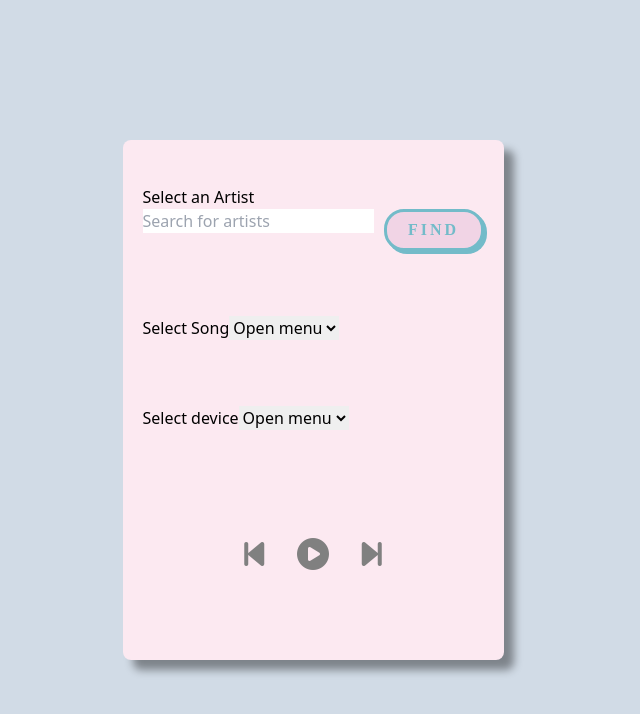
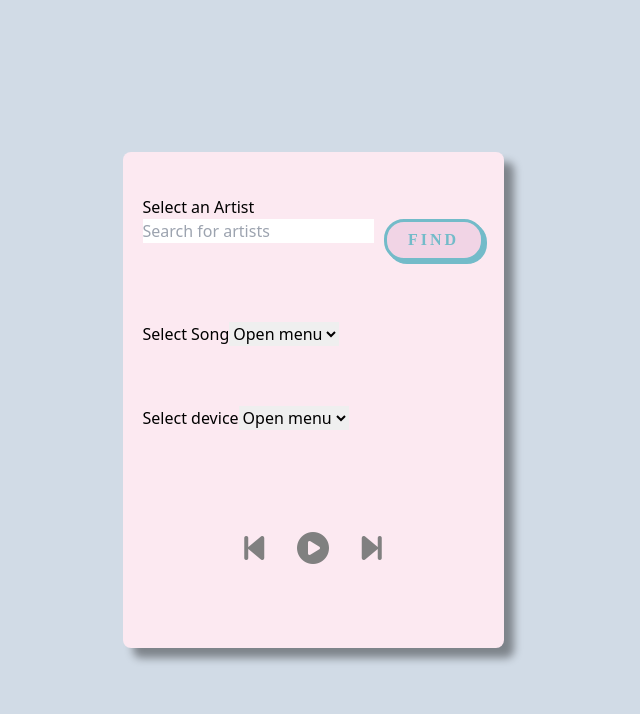
Before and after one commit to ALADM2/Playlist_Creator, a React (Vite) app: page /mainpage in a window 1280 px wide. Shown: the top 714 px of the page, without its empty margins (327-967 px from the left). Built offline with nearby package versions, Linux system fonts and the light colour scheme; a web font is replaced by a local one.

Commit message:
image size

```diff
--- a/src/components/CSS/MainPage.css
+++ b/src/components/CSS/MainPage.css
@@ -13,7 +13,7 @@
 .selectMenu {
   width: fit-content;
   min-width: 20vw;
-  height: 60dvh;
+  min-height: 57dvh;
   display: flex;
   flex-direction: column;
   justify-content: space-around;
```
